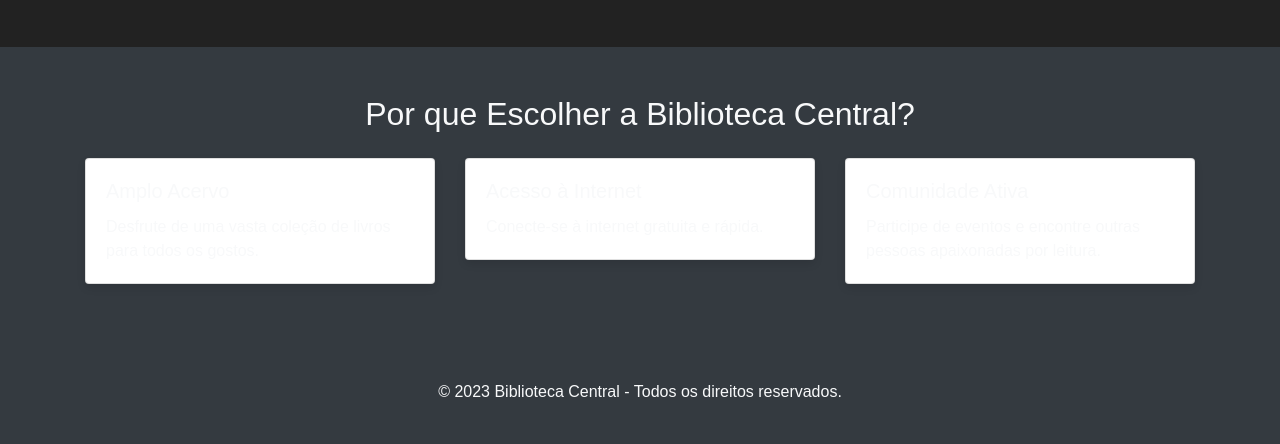
After one commit to ALEXPASSONI/PROJETO_LIVROS, a PHP site: template src/views/ladingPage/ladingPage.php in a window 1280 px wide. The commit adds this page. Shown: the part 730-1174 px from the top of the page. Run offline with PHP 8.4, Linux system fonts and the light colour scheme; the template is opened without the code that fills it, so the values that code supplies are empty; some libraries are stand-ins or nearby versions.

Commit message:
LandingPage

```diff
--- /dev/null
+++ b/public/css/landingPage.css
@@ -0,0 +1,34 @@
+body {
+    font-family: 'Arial', sans-serif;
+    background-color: #222;
+    color: #fff;
+}
+
+.jumbotron {
+    background-image: url("https://images.unsplash.com/photo-1507842217343-583bb7270b66?ixlib=rb-4.0.3&ixid=MnwxMjA3fDB8MHxwaG90by1wYWdlfHx8fGVufDB8fHx8&auto=format&fit=crop&w=870&q=80");
+    background-size: cover;
+    background-position: center;
+    color: #fff;
+    background: linear-gradient(to bottom, #444, #111);
+}
+
+.carousel-item img {
+    height: 400px;
+    object-fit: cover;
+}
+
+.card {
+    box-shadow: 0 4px 8px rgba(0, 0, 0, 0.1);
+}
+
+.footer {
+    background-color: #111;
+}
+
+.animated {
+    animation-duration: 1s;
+}
+
+.carousel-caption {
+    background-color: rgba(0, 0, 0, 0.5);
+}
--- a/public/js/message.js
+++ /dev/null
@@ -1,5 +0,0 @@
-
-const message = document.querySelector(".container-message")
-setTimeout(() => {
-    message.remove();
-}, 5000)
--- a/src/Routers/Panel/Books/BooksRouters.php
+++ b/src/Routers/Panel/Books/BooksRouters.php
@@ -15,7 +15,9 @@
 
     }
 
-    public function execute(){
+    public function execute()
+    {
+
         $this->router->namespace('Alex\Livros\Controllers\Panel\Books');
 
         $this->router->get("/panel/books/", 'Books:execute');
@@ -32,6 +34,8 @@
 
         $this->router->post("/panel/books/create/save", 'CreatePost:execute', middleware: UserSession::class);
 
+        $this->router->get("/panel/books/search", 'Books:execute', middleware: UserSession::class);
+
 
     }
 
--- /dev/null
+++ b/src/views/ladingPage/ladingPage.php
@@ -0,0 +1,109 @@
+<!DOCTYPE html>
+<html lang="pt-BR">
+<head>
+    <meta charset="UTF-8">
+    <meta name="viewport" content="width=device-width, initial-scale=1.0">
+    <title>Biblioteca Central</title>
+    <link rel="stylesheet" href="https://stackpath.bootstrapcdn.com/bootstrap/4.5.2/css/bootstrap.min.css">
+    <link rel="stylesheet" href="https://cdnjs.cloudflare.com/ajax/libs/animate.css/4.1.1/animate.min.css">
+    <link rel="stylesheet" href="/PROJETO_LIVROS/public/css/landingPage.css">
+</head>
+<body>
+
+    <header class="jumbotron jumbotron-fluid text-center">
+        <div class="container">
+            <h1 class="display-4 animated fadeInDown">Bem-vindo à Biblioteca Central</h1>
+            <p class="lead animated fadeInUp">Explore um mundo de conhecimento e cultura.</p>
+        </div>
+    </header>
+
+    <section class="py-5">
+        <div class="container">
+            <div id="carouselExampleIndicators" class="carousel slide" data-ride="carousel">
+                <ol class="carousel-indicators">
+                    <li data-target="#carouselExampleIndicators" data-slide-to="0" class="active"></li>
+                    <li data-target="#carouselExampleIndicators" data-slide-to="1"></li>
+                    <li data-target="#carouselExampleIndicators" data-slide-to="2"></li>
+                </ol>
+                <div class="carousel-inner">
+                    <div class="carousel-item active">
+                        <a href="https://www.google.com/search?q=livros" target="_blank"> <img src="https://images.unsplash.com/photo-1586288433835-30587527e2a1?ixlib=rb-4.0.3&ixid=MnwxMjA3fDB8MHxwaG90by1wYWdlfHx8fGVufDB8fHx8&auto=format&fit=crop&w=870&q=80" class="d-block w-100" alt="Livros na estante"></a>
+                        <div class="carousel-caption d-none d-md-block">
+                            <h5>Nosso Acervo</h5>
+                            <p>Uma vasta coleção de livros para todos os gostos.</p>
+                        </div>
+                    </div>
+                    <div class="carousel-item">
+                        <a href="https://www.google.com/search?q=livros" target="_blank"> <img src="https://images.unsplash.com/photo-1507842217343-583bb7270b66?ixlib=rb-4.0.3&ixid=MnwxMjA3fDB8MHxwaG90by1wYWdlfHx8fGVufDB8fHx8&auto=format&fit=crop&w=870&q=80" class="d-block w-100" alt="Pessoas lendo"></a>
+                        <div class="carousel-caption d-none d-md-block">
+                            <h5>Espaço de Leitura</h5>
+                            <p>Um ambiente tranquilo e confortável para desfrutar da leitura.</p>
+                        </div>
+                    </div>
+                    <div class="carousel-item">
+                        <a href="https://www.google.com/search?q=livros" target="_blank"> <img src="https://images.unsplash.com/photo-1554441295-02d823b403a1?ixlib=rb-4.0.3&ixid=MnwxMjA3fDB8MHxwaG90by1wYWdlfHx8fGVufDB8fHx8&auto=format&fit=crop&w=870&q=80" class="d-block w-100" alt="Eventos na biblioteca"></a>
+                        <div class="carousel-caption d-none d-md-block">
+                            <h5>Eventos e Atividades</h5>
+                            <p>Participe de palestras, workshops e outras atividades culturais.</p>
+                        </div>
+                    </div>
+                </div>
+                <a class="carousel-control-prev" href="#carouselExampleIndicators" role="button" data-slide="prev">
+                    <span class="carousel-control-prev-icon" aria-hidden="true"></span>
+                    <span class="sr-only">Previous</span>
+                </a>
+                <a class="carousel-control-next" href="#carouselExampleIndicators" role="button" data-slide="next">
+                    <span class="carousel-control-next-icon" aria-hidden="true"></span>
+                    <span class="sr-only">Next</span>
+                </a>
+            </div>
+        </div>
+    </section>
+
+    <section class="py-5 bg-dark text-light">
+        <div class="container">
+            <h2 class="text-center mb-4 animated fadeInUp">Por que Escolher a Biblioteca Central?</h2>
+            <div class="row">
+                <div class="col-md-4 mb-4">
+                    <div class="card">
+                        <div class="card-body">
+                            <i class="fas fa-book-open fa-2x text-primary"></i>
+                            <h5 class="card-title">Amplo Acervo</h5>
+                            <p class="card-text">Desfrute de uma vasta coleção de livros para todos os gostos.</p>
+                        </div>
+                    </div>
+                </div>
+                <div class="col-md-4 mb-4">
+                    <div class="card">
+                        <div class="card-body">
+                            <i class="fas fa-wifi fa-2x text-primary"></i>
+                            <h5 class="card-title">Acesso à Internet</h5>
+                            <p class="card-text">Conecte-se à internet gratuita e rápida.</p>
+                        </div>
+                    </div>
+                </div>
+                <div class="col-md-4 mb-4">
+                    <div class="card">
+                        <div class="card-body">
+                            <i class="fas fa-users fa-2x text-primary"></i>
+                            <h5 class="card-title">Comunidade Ativa</h5>
+                            <p class="card-text">Participe de eventos e encontre outras pessoas apaixonadas por leitura.</p>
+                        </div>
+                    </div>
+                </div>
+            </div>
+        </div>
+    </section>
+
+    <footer class="bg-dark text-light py-4">
+        <div class="container text-center">
+            <p>© 2023 Biblioteca Central - Todos os direitos reservados.</p>
+        </div>
+    </footer>
+
+    <script src="https://code.jquery.com/jquery-3.5.1.slim.min.js"></script>
+    <script src="https://cdn.jsdelivr.net/npm/popper.js@1.16.1/dist/umd/popper.min.js"></script>
+    <script src="https://stackpath.bootstrapcdn.com/bootstrap/4.5.2/js/bootstrap.min.js"></script>
+    <script src="https://kit.fontawesome.com/your-fontawesome-kit-id.js" crossorigin="anonymous"></script>
+</body>
+</html>
--- a/src/views/partias/header.php
+++ b/src/views/partias/header.php
@@ -10,9 +10,10 @@
   <link rel="stylesheet" href="/PROJETO_LIVROS/public/css/booksEdit.css">
   <link rel="stylesheet" href="/PROJETO_LIVROS/public/css/booksListagem.css">
 </head>
+
 <body>
   <nav>
-    <a href="/PROJETO_LIVROS/panel/books/create">Bem vindo <?=$_SESSION["user"]["name"] ?></a>
+    <a href="/PROJETO_LIVROS/panel/books/create">Bem vindo <?= $_SESSION["user"]["name"] ?></a>
     <ul>
       <li><a href="/PROJETO_LIVROS/panel/books">Listagem</a></li>
       <li><a href="/PROJETO_LIVROS/panel/books/create">Cadrastro de Livros</a></li>
--- a/src/views/user/login.php
+++ b/src/views/user/login.php
@@ -7,7 +7,7 @@
     <link href="https://cdn.jsdelivr.net/npm/bootstrap@5.0.2/dist/css/bootstrap.min.css" rel="stylesheet" integrity="sha384-EVSTQN3/azprG1Anm3QDgpJLIm9Nao0Yz1ztcQTwFspd3yD65VohhpuuCOmLASjC" crossorigin="anonymous">
     <script src="https://cdn.jsdelivr.net/npm/bootstrap@5.0.2/dist/js/bootstrap.bundle.min.js" integrity="sha384-MrcW6ZMFYlzcLA8Nl+NtUVF0sA7MsXsP1UyJoMp4YLEuNSfAP+JcXn/tWtIaxVXM" crossorigin="anonymous"></script>
     <link rel="stylesheet" href="/PROJETO_LIVROS/public/css/style.css">
-    <link rel="stylesheet" href="./public/css/style.css">
+    <link rel="stylesheet" href="/PROJETO_LIVROS/public/css/style.css">
 
     <title>login</title>
     </head>
```
Also changed, not shown: public/css/books.css (+29 -0 lines), src/Controllers/LandingPage/LandingPage.php (added, +18 -0 lines), src/Controllers/Panel/Books/Books.php (+12 -3 lines), src/Routers/LadingPage/LadingPageRouters.php (added, +21 -0 lines), src/Routers/loader.php (+5 -2 lines), src/views/panel/books.php (+9 -0 lines), public/css/style.css (line endings or trailing spaces). Lines whose indentation alone changed are shown as unchanged.
